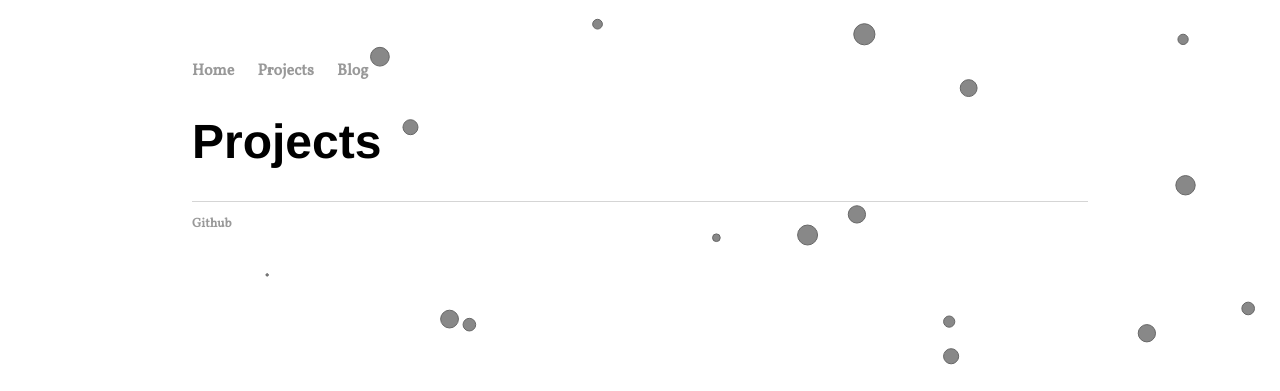
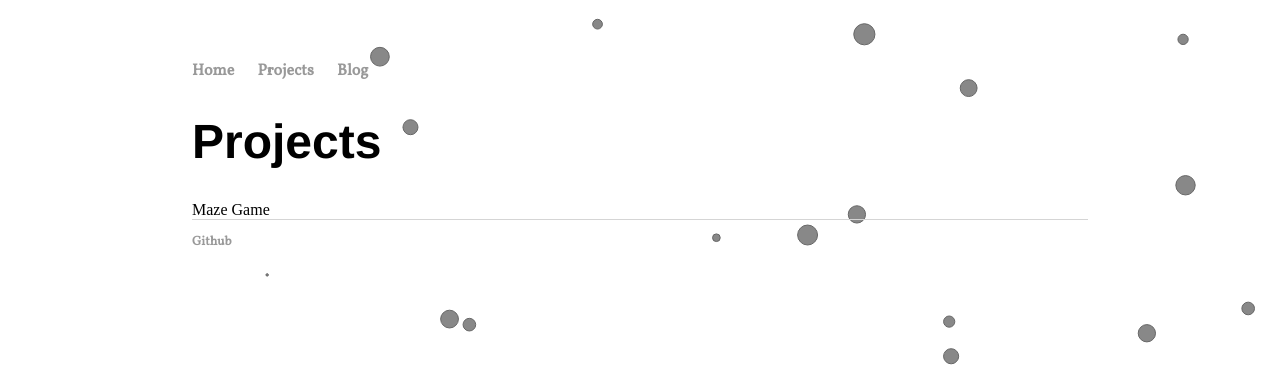
Before and after one commit to hateofhades/hateofhades.github.io, a Jekyll site: the page built from projects/index.html, in a window 1280 px wide. Shown: the top 391 px of the page. Built offline with Jekyll 4.4.1, drawn with Linux system fonts in a browser that asks for light colours.

Commit message:
Added maze game

```diff
--- a/projects/index.html
+++ b/projects/index.html
@@ -4,3 +4,4 @@ title: Projects
 ---
 
 <h1>{{page.title}}</h1>
+<a href="/maze-game" style="text-decoration:none;color:black">Maze Game</a>
```
